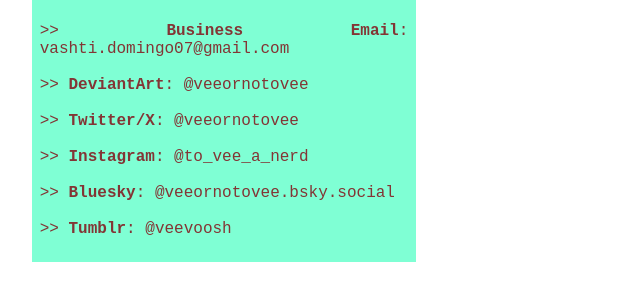
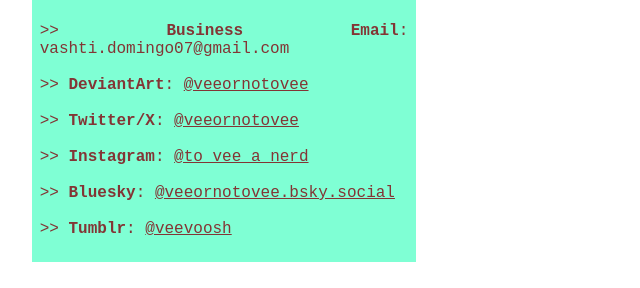
Before and after one commit to veevoosh/website-portfolio, a plain HTML site: page About_Page.html in a window 1280 px wide. Shown: the part 1000-1288 px from the top of the page, 256-896 px from the left. Drawn offline with Linux system fonts and the light colour scheme.

Commit message:
Add files via upload

```diff
--- a/About_Page.html
+++ b/About_Page.html
@@ -79,19 +79,19 @@
                         >> <b>Business Email</b>: vashti.domingo07@gmail.com
                         <br>
                         <br>
-                        >> <b>DeviantArt</b>: @veeornotovee
+                        >> <b>DeviantArt</b>: <a class="contact-links" href="https://www.deviantart.com/veeornotovee">@veeornotovee</a>
                         <br>
                         <br>
-                        >> <b>Twitter/X</b>: @veeornotovee
+                        >> <b>Twitter/X</b>: <a class="contact-links" href="https://x.com/veeornotovee">@veeornotovee</a>
                         <br>
                         <br>
-                        >> <b>Instagram</b>: @to_vee_a_nerd
+                        >> <b>Instagram</b>: <a class="contact-links" href="https://www.instagram.com/to_vee_a_nerd">@to_vee_a_nerd</a>
                         <br>
                         <br>
-                        >> <b>Bluesky</b>: @veeornotovee.bsky.social
+                        >> <b>Bluesky</b>: <a class="contact-links" href="https://bsky.app/profile/veeornotovee.bsky.social">@veeornotovee.bsky.social</a>
                         <br>
                         <br>
-                        >> <b>Tumblr</b>: @veevoosh
+                        >> <b>Tumblr</b>: <a class="contact-links" href="https://www.tumblr.com/veevoosh">@veevoosh</a>
                     </p>
                 </div>
                 <div class="contact-image">
--- a/design.css
+++ b/design.css
@@ -322,6 +322,14 @@ footer {
     overflow: hidden;
 }
 
+.contact-links {
+    color: #833535
+}
+
+.contact-links:hover {
+    color: #cb6363
+}
+
 /* Download Links Design */
 
 .github-links {
```
